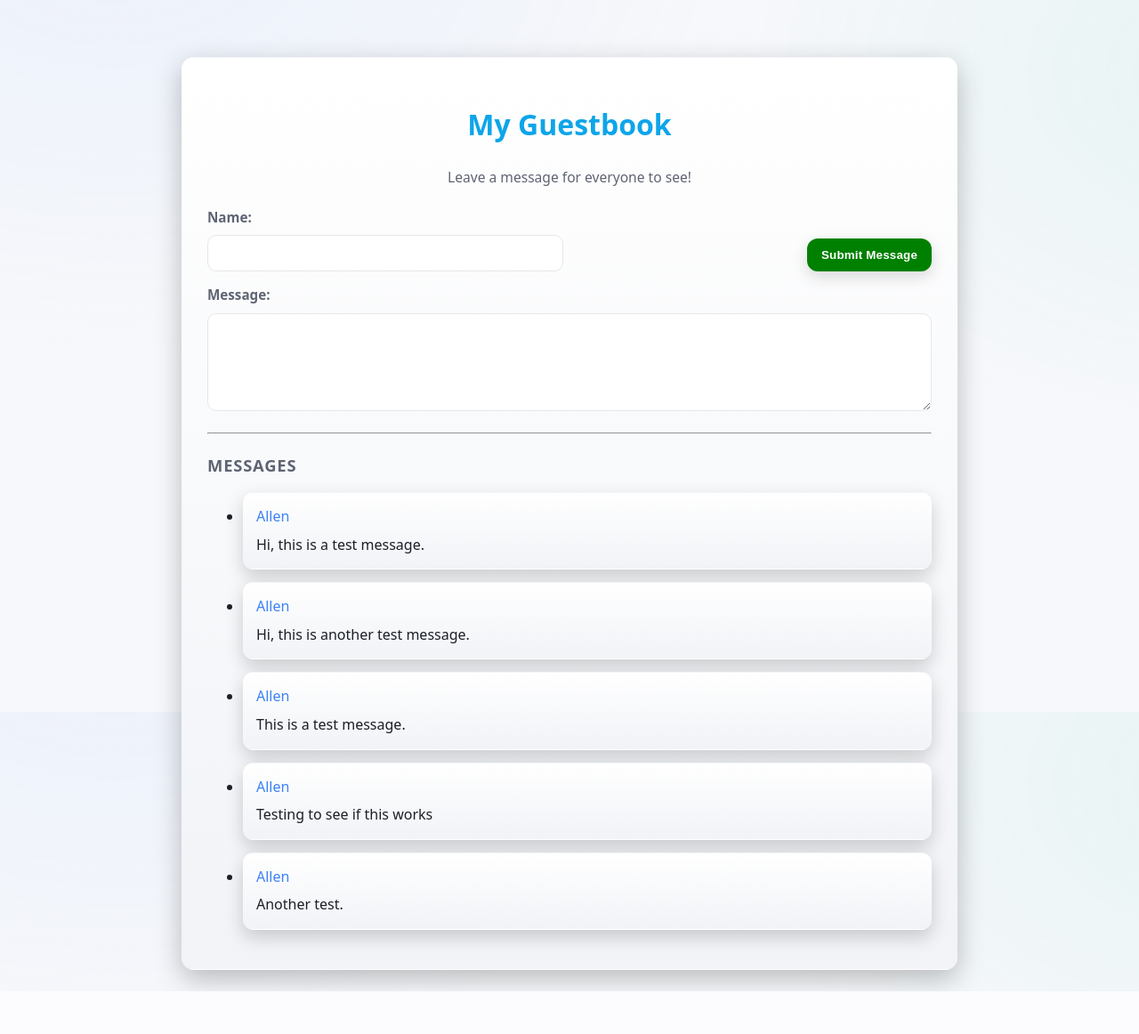
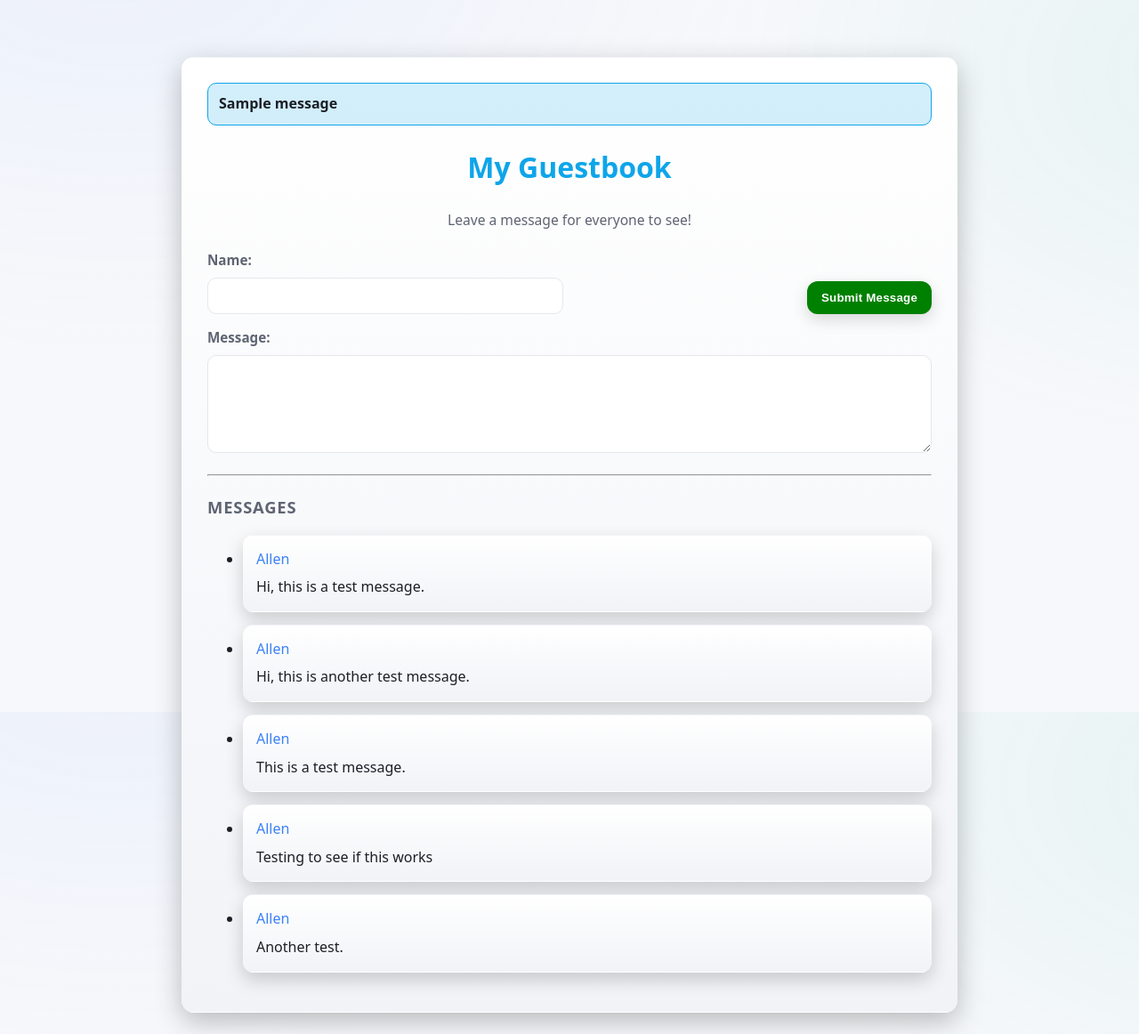
Before and after one commit to anamrood/cis260-guestbook-project, a Flask app: page / in a window 1280 px wide. Shown: the whole page at 89% size. Before the commit the page ends 1114 px from the top, so only its background shows below. Run offline with Flask 3, Linux system fonts and the light colour scheme; one stand-in notice (Sample message) is shown.

Commit message:
Complete Week 11: Add server-side error handling

```diff
--- a/app.py
+++ b/app.py
@@ -1,9 +1,13 @@
-# Import the tools we need
-from flask import Flask, render_template, request, redirect
+# Import the new 'flash' tool and 'redirect'
+from flask import Flask, render_template, request, redirect, flash
 from flask_sqlalchemy import SQLAlchemy
 
 # Create the main brain of our web application
 app = Flask(__name__)
+
+# --- NEW SECRET KEY ---
+# This is required for flash messages to work
+app.config['SECRET_KEY'] = 'a_super_secret_key_that_you_should_change'
 
 # --- DATABASE SETUP ---
 app.config['SQLALCHEMY_DATABASE_URI'] = 'sqlite:///guestbook.db'
@@ -21,15 +25,21 @@ def home():
     if request.method == 'POST':
         entry_name = request.form.get('name')
         entry_message = request.form.get('message')
-        new_entry = GuestbookEntry(name=entry_name, message=entry_message)
-        db.session.add(new_entry)
-        db.session.commit()
-        return redirect('/')
 
-    # --- NEW CODE FOR THE 'READ' FEATURE ---
-    # Get all the current entries from the database.
+        # --- NEW ERROR HANDLING LOGIC ---
+        if not entry_name or not entry_message:
+            # If either field is empty, flash an error message
+            flash("Name and message cannot be empty!", "error")
+        else:
+            # Otherwise, save the data to the database
+            new_entry = GuestbookEntry(name=entry_name, message=entry_message)
+            db.session.add(new_entry)
+            db.session.commit()
+            return redirect('/')
+
+    # Get all entries from the database
     entries = GuestbookEntry.query.all()
-    # Pass the list of entries to the HTML template.
+    # Pass the list of entries to the HTML template
     return render_template('index.html', entries=entries)
 
 # This line allows us to run the app
--- a/templates/index.html
+++ b/templates/index.html
@@ -12,6 +12,15 @@
 
         <div class="card">
 
+            {% with messages = get_flashed_messages(with_categories=true) %}
+                {% if messages %}
+                    {% for category, message in messages %}
+                        <div class="flash flash-{{ category }}">
+                            {{ message }}
+                        </div>
+                    {% endfor %}
+                {% endif %}
+            {% endwith %}
             <div class="header">
                 <h1>My Guestbook</h1>
                 <p>Leave a message for everyone to see!</p>
@@ -26,8 +35,7 @@
 
                 <div class="form-row form-row--message">
                     <label for="message">Message:</label>
-                    <textarea id="message" name="message" required></textarea>
-                </div>
+<textarea id="message" name="message" required></textarea>                </div>
 
                 <div class="actions">
                     <button type="submit" class="btn-primary">Submit Message</button>
@@ -49,5 +57,7 @@
                 {% endfor %}
             </ul>
 
-        </div> </div> </body>
+        </div>
+    </div>
+</body>
 </html>
```
Also changed, not shown: README.md.
